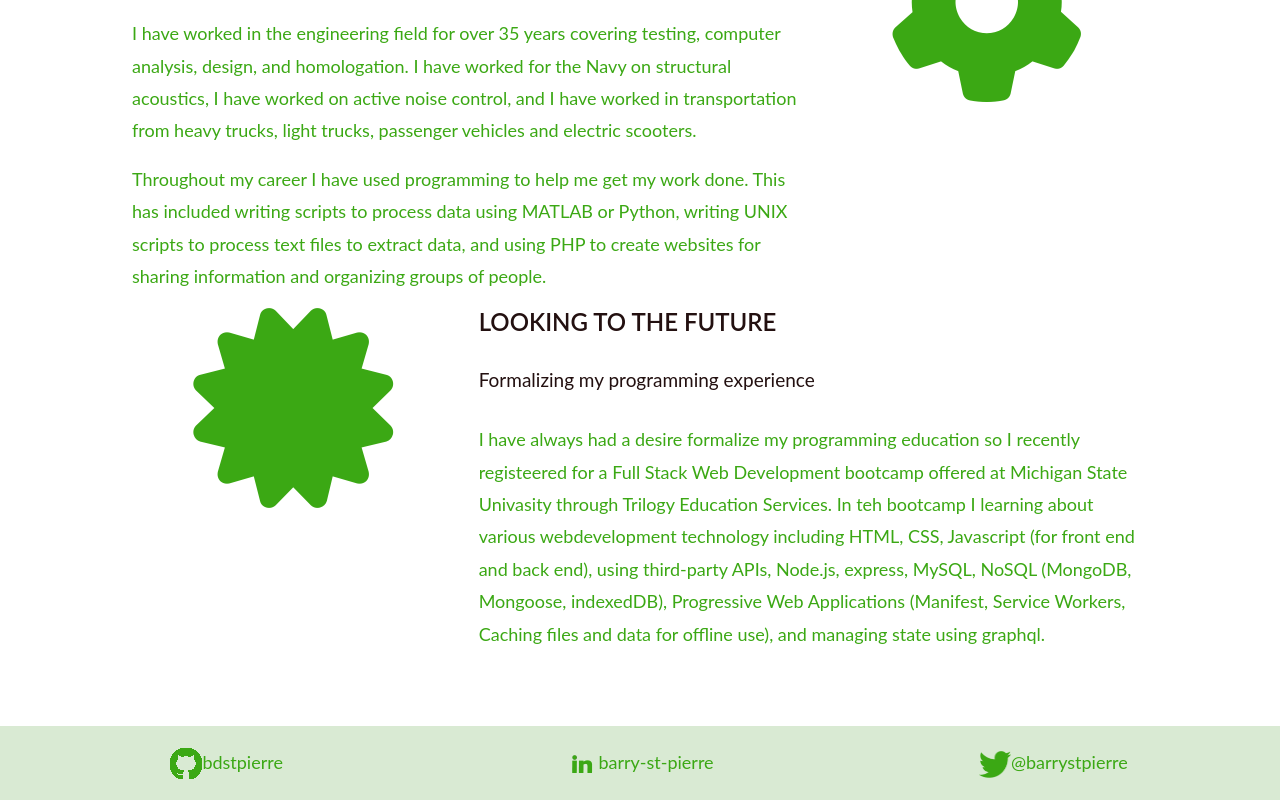
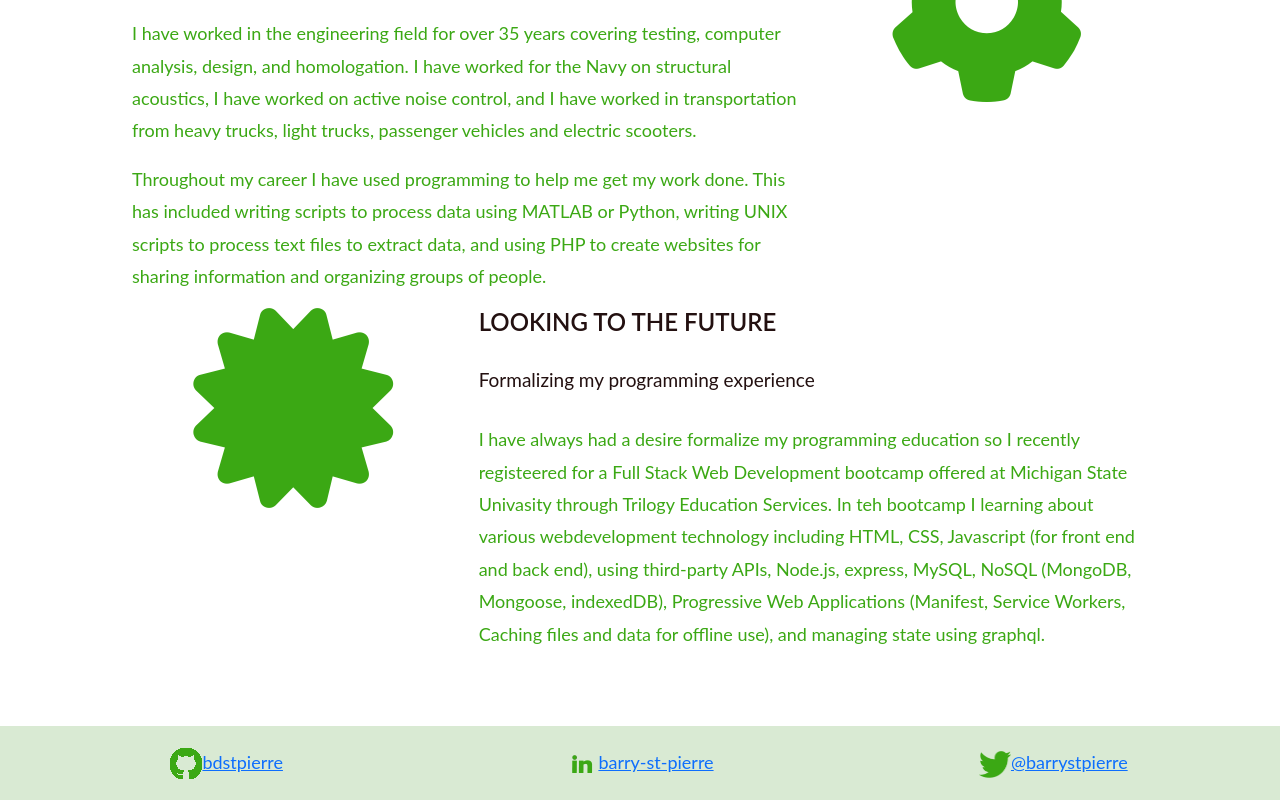
Before and after one commit to bdstpierre/react-portfolio, a React (Create React App) app: page / in a window 1280 px wide. Shown: the part 452-1252 px from the top of the page. Built offline with nearby package versions, Linux system fonts and the light colour scheme.

Commit message:
Fixed href in portfolio datafile

```diff
--- a/package.json
+++ b/package.json
@@ -2,6 +2,7 @@
   "name": "react-portfolio",
   "version": "0.1.0",
   "private": true,
+  "homepage": "https://bdstpierre.github.io/react-portfolio",
   "dependencies": {
     "@testing-library/jest-dom": "^5.14.1",
     "@testing-library/react": "^11.2.7",
@@ -9,12 +10,15 @@
     "axios": "^0.21.3",
     "bootstrap": "^5.1.0",
     "dotenv": "^8.2.0",
+    "gh-pages": "^3.2.3",
     "react": "^17.0.2",
     "react-dom": "^17.0.2",
     "react-scripts": "4.0.3",
     "web-vitals": "^1.1.2"
   },
   "scripts": {
+    "predeploy": "npm run build",
+    "deploy": "gh-pages -d build",
     "start": "react-scripts start",
     "build": "react-scripts build",
     "test": "react-scripts test",
--- a/src/components/Footer.js
+++ b/src/components/Footer.js
@@ -2,7 +2,7 @@ import React from 'react';
 
 function Footer(props) {
     const contacts = props.portfolio.footer;
-
+console.log(contacts);
     return (
         <div className="row footer">
             {contacts.map((contact) => (
--- a/src/components/portfolio_data.js
+++ b/src/components/portfolio_data.js
@@ -400,21 +400,21 @@ const portfolio =
             img: "./images/GitHub-Mark/PNG/GitHub-Mark-Light-32px.png",
             name: "github",
             value: "bdstpierre",
-            ref: "https://github.com/bdstpierre/",
+            href: "https://github.com/bdstpierre/",
         },
         {
             id: "304",
             img: "./images/linkedin-logo-png-2035.png",
             name: "LinkedIn",
             value: "barry-st-pierre",
-            ref: "https://www.linkedin.com/in/barry-st-pierre/",
+            href: "https://www.linkedin.com/in/barry-st-pierre/",
         },
         {
             id: "305",
             img: "./images/twitter-green.png",
             name: "twitter",
             value: "@barrystpierre",
-            ref: "https://twitter.com/barrystpierre",
+            href: "https://twitter.com/barrystpierre",
         },
 
     ]
```
Also changed, not shown: 1 other file (tests, documents, lock files or other folders).
